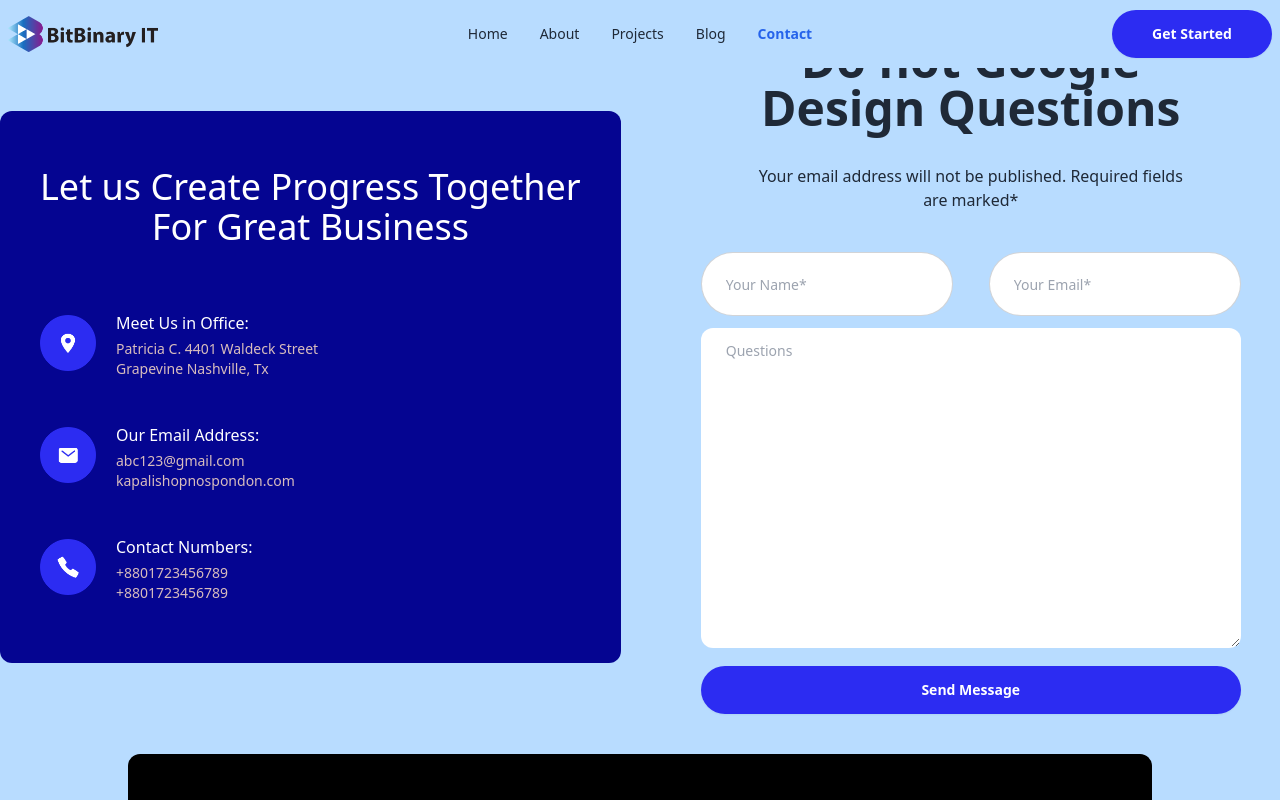
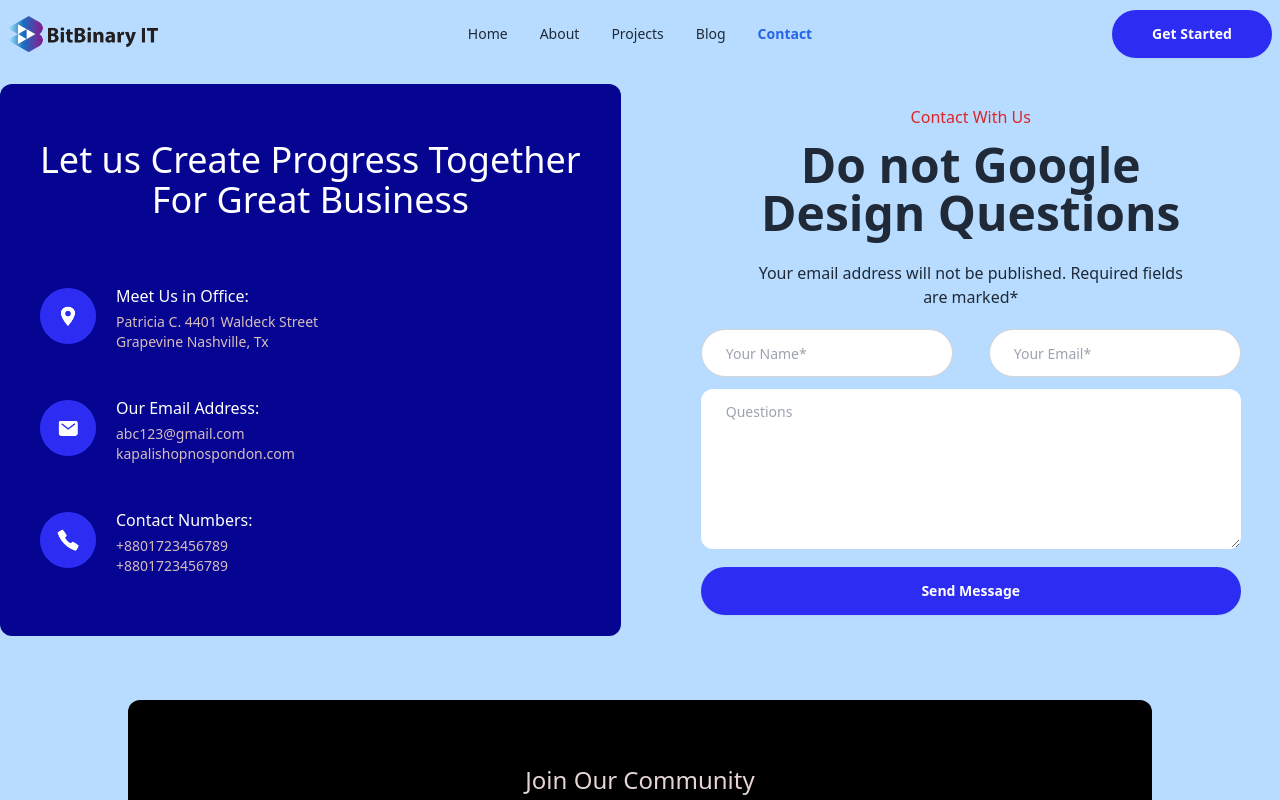
Before and after one commit to Shakib-Shajid/BitBinary-IT, a Next.js app: page /contact in a window 1280 px wide. Shown: the top 800 px of the page. Built offline with nearby package versions, Linux system fonts and the light colour scheme.

Commit message:
contact page responsive view added with updated design

```diff
--- a/src/app/contact/page.js
+++ b/src/app/contact/page.js
@@ -9,7 +9,7 @@ const page = () => {
     return (
         <div>
 
-            <div className="flex gap-5 md:gap-20 flex-col lg:flex-row items-center">
+            <div className="flex gap-5 md:gap-10 lg:gap-20 flex-col lg:flex-row items-center py-12 md:py-16">
                 <div className="h-full bg-[#050591] rounded-xl text-white p-5 mt-5">
                     <h2 className="text-2xl md:text-4xl my-4 text-center lg:p-5">Let us Create Progress Together <br />
                         For Great Business</h2>
@@ -41,18 +41,18 @@ const page = () => {
                     </div>
                 </div>
 
-                <div>
-                    <p className="text-red-600  text-center">Contact With Us</p>
+                <div className="lg:pt-10">
+                    <p className="text-red-600 text-center">Contact With Us</p>
                     <h3 className="text-3xl lg:text-5xl font-bold py-3 text-center">Do not Google <br />
                         Design Questions</h3>
-                    <p className="md:my-2 lg:my-5 w-[80%] mx-auto text-center">Your email address will not be published. Required fields are marked* </p>
+                    <p className="md:my-2 lg:my-3 w-[80%] mx-auto text-center">Your email address will not be published. Required fields are marked* </p>
 
-                    <div className="my-5 md:my-10 w-[80%] md:w-[80%] lg:w-full mx-auto space-y-2 md:space-y-0">
+                    <div className="my-5 md:my-5 w-[80%] md:w-[80%] lg:w-full mx-auto space-y-2 md:space-y-0">
                         <div className="flex gap-2 md:gap-4 lg:gap-9 flex-col lg:flex-row space-y-2 md:space-y-0 mb-3">
-                            <input type="text" placeholder="Your Name*" className="input input-bordered w-full py-3 px-6 rounded-full text-sm h-16" required name="" id="" />
-                            <input type="email" placeholder="Your Email*" className="input input-bordered w-full py-3 px-6 rounded-full text-sm h-16" required name="" id="" />
+                            <input type="text" placeholder="Your Name*" className="input input-bordered w-full py-3 px-6 rounded-full text-sm h-12" required name="" id="" />
+                            <input type="email" placeholder="Your Email*" className="input input-bordered w-full py-3 px-6 rounded-full text-sm h-12" required name="" id="" />
                         </div>
-                        <textarea placeholder="Questions" className="textarea md:h-56 lg:h-80 w-full rounded-xl py-3 px-6 text-sm" ></textarea>
+                        <textarea placeholder="Questions" className="textarea md:h-56 lg:h-40 w-full rounded-xl py-3 px-6 text-sm" ></textarea>
                         <div className="flex justify-end">
                             <Link href="/contact" className="btn bg-[#2C2CF2] text-white mt-3 md:py-4 md:px-10 rounded-full border-0 w-full">Send Message</Link>
                         </div>
```
